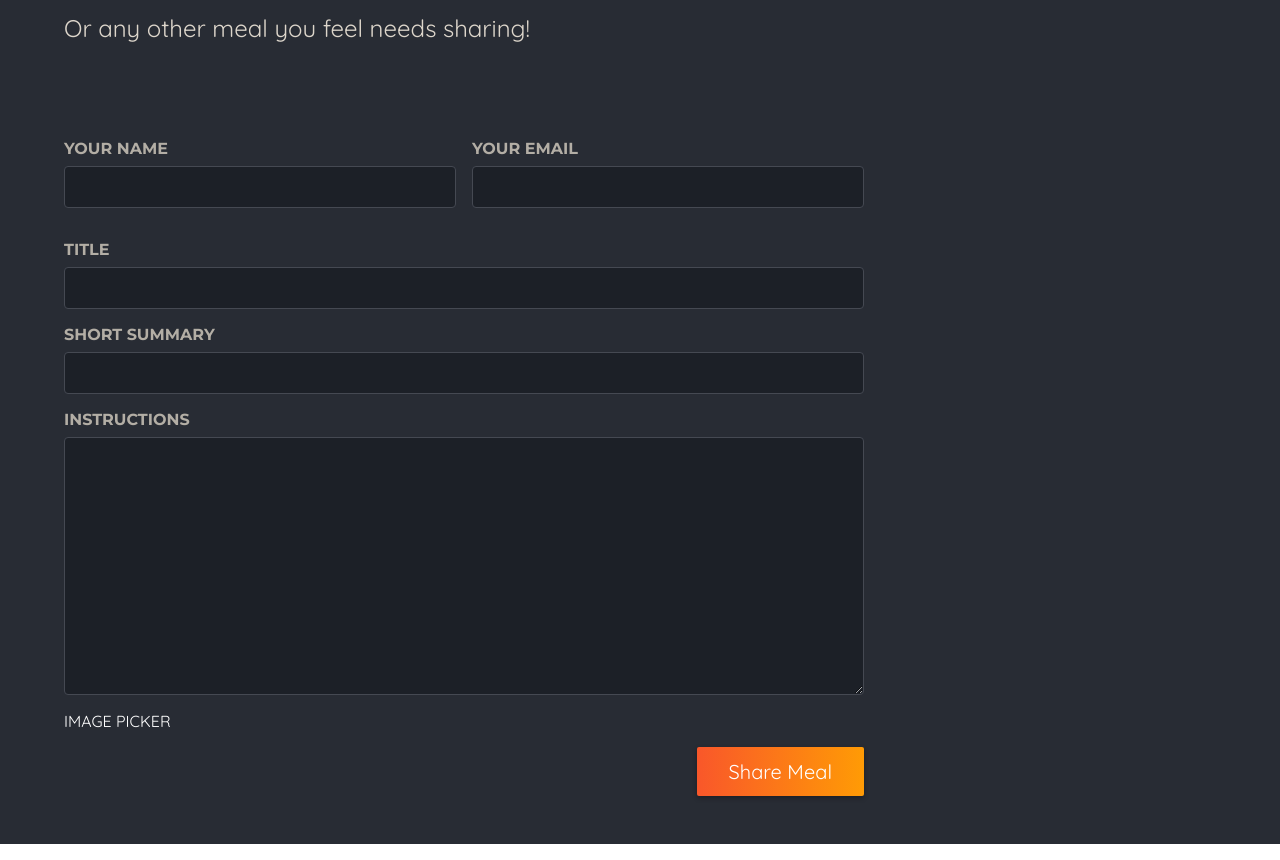
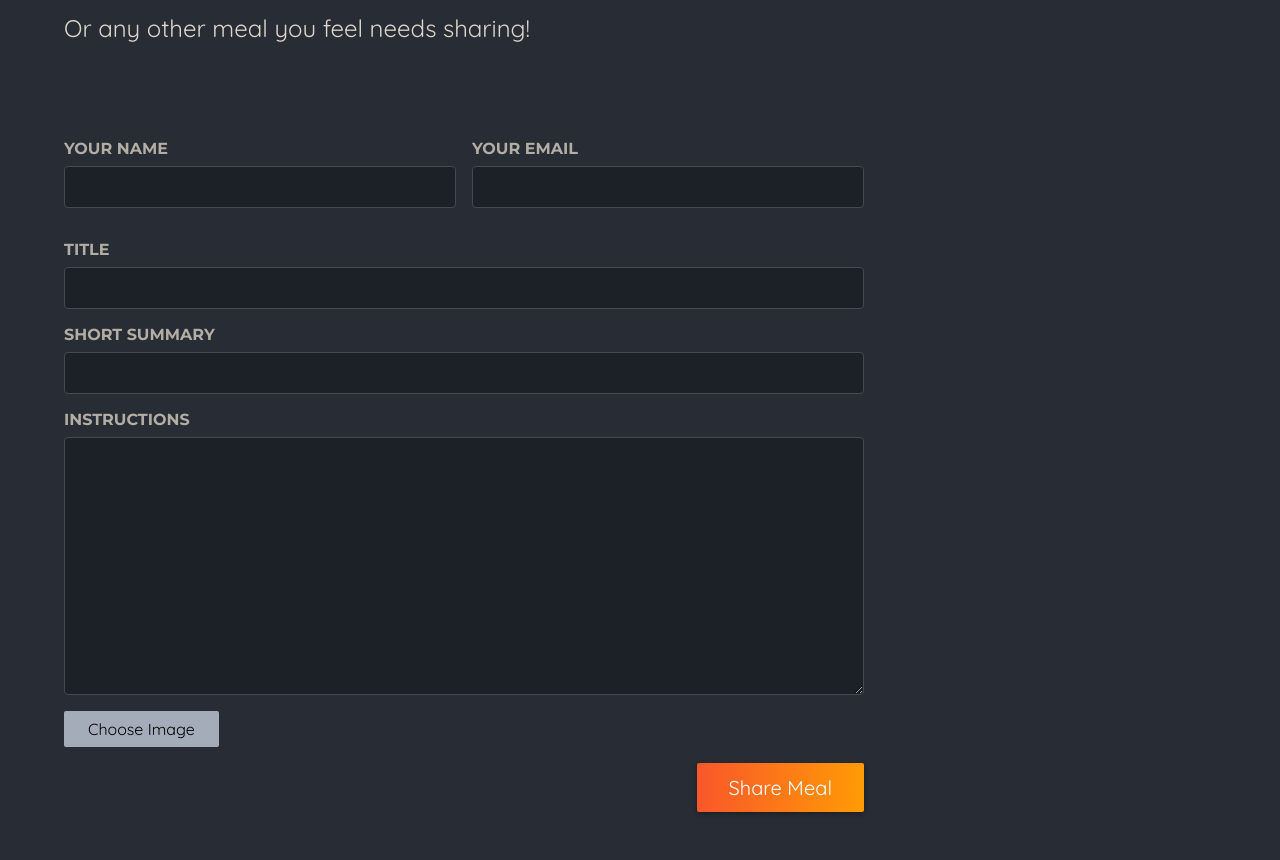
Before and after one commit to Akashthespidy/Foodies, a Next.js app: page /meals/share in a window 1280 px wide. Shown: the part 230-1090 px from the top of the page. Built offline with nearby package versions, Linux system fonts and the light colour scheme.

Commit message:
custom image picker

```diff
--- a/app/meals/share/page.js
+++ b/app/meals/share/page.js
@@ -1,5 +1,5 @@
 import classes from "./page.module.css";
-
+import ImagePicker from "@/components/meals/image-picker";
 export default function ShareMealPage() {
   return (
     <>
@@ -38,7 +38,7 @@ export default function ShareMealPage() {
               required
             ></textarea>
           </p>
-          IMAGE PICKER
+          <ImagePicker />
           <p className={classes.actions}>
             <button type="submit">Share Meal</button>
           </p>
--- /dev/null
+++ b/components/meals/image-picker.js
@@ -0,0 +1,32 @@
+"use client";
+import classes from "./image-picker.module.css";
+import { useRef } from "react";
+export default function ImagePicker({ label, name }) {
+  const imageInput = useRef();
+  function handlePickClick() {
+    imageInput.current.click();
+  }
+  return (
+    <div className={classes.picker}>
+      <label htmlFor={name}>{label}</label>
+      <div className={classes.control}>
+        <input
+          className={classes.input}
+          type="file"
+          id={name}
+          name={name}
+          accept="image/*"
+          required
+          ref={imageInput}
+        />
+        <button
+          className={classes.button}
+          type="button"
+          onClick={handlePickClick}
+        >
+          Choose Image
+        </button>
+      </div>
+    </div>
+  );
+}
--- /dev/null
+++ b/components/meals/image-picker.module.css
@@ -0,0 +1,45 @@
+.controls {
+  display: flex;
+  align-items: flex-start;
+  gap: 1.5rem;
+  margin-bottom: 1rem;
+}
+
+.picker .input {
+  display: none;
+}
+
+.picker .button {
+  border: 0;
+  padding: 0.5rem 1.5rem;
+  background: #a4abb9;
+  border-radius: 2px;
+  cursor: pointer;
+  font: inherit;
+}
+
+.picker .button:hover,
+.picker .button:focus {
+  background: #b3b9c6;
+}
+
+.preview {
+  width: 10rem;
+  height: 10rem;
+  border: 2px solid #a4abb9;
+  display: flex;
+  justify-content: center;
+  align-items: center;
+  text-align: center;
+  color: #a4abb9;
+  position: relative;
+}
+
+.preview p {
+  margin: 0;
+  padding: 1rem;
+}
+
+.preview img {
+  object-fit: cover;
+}
```
